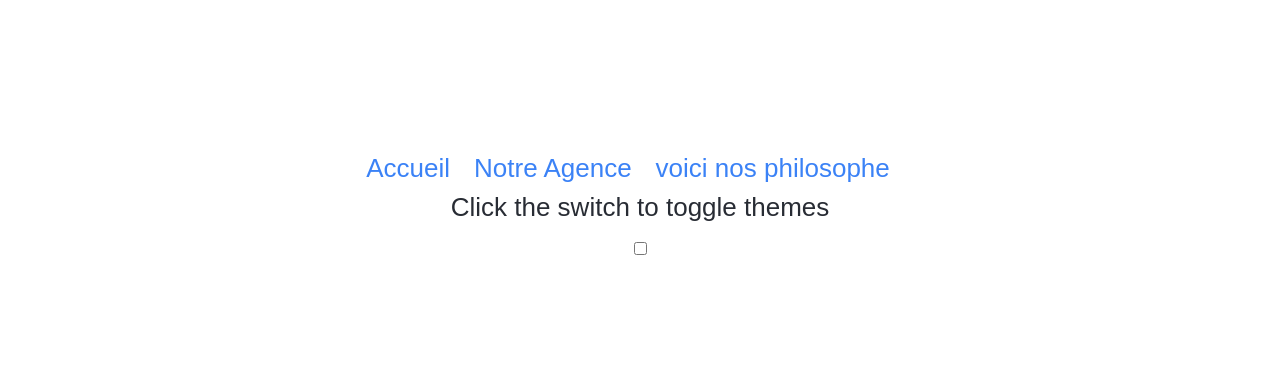
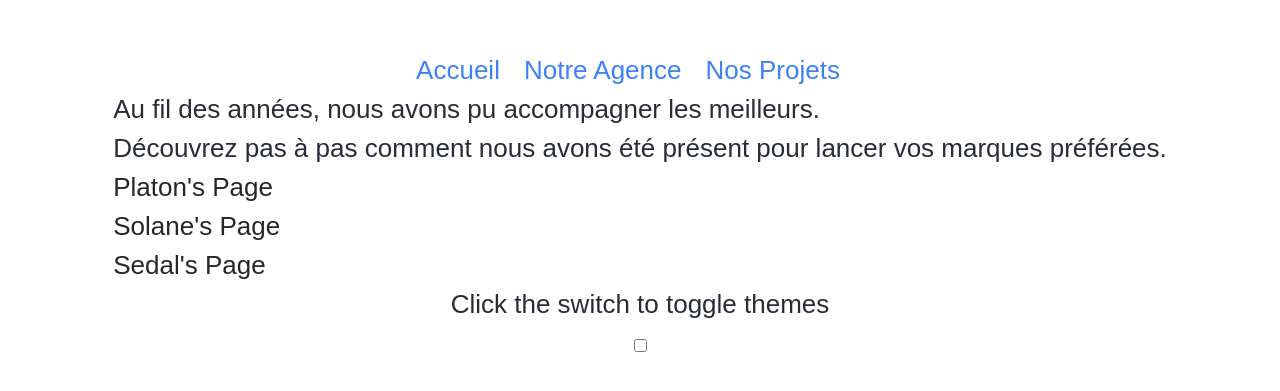
Before and after one commit to Nicoclos/agency_project, a React (Create React App) app: page /works in a window 1280 px wide. Shown: the part 193-584 px from the top of the page. Built offline with nearby package versions, Linux system fonts and the light colour scheme.

Commit message:
updating

```diff
--- a/src/App.js
+++ b/src/App.js
@@ -47,8 +47,8 @@ const App = ()=> {
             <Routes>
               <Route path="/" element={<Home />}  />
               <Route path="/about" element={<About />}  />
-              <Route path="/philosophe" element={<Philosophe />} />
-              <Route path="/philosophe/:name" element={<Profil />} />
+              <Route path="/works" element={<Philosophe />} />
+              <Route path="/works/:name" element={<Profil />} />
             </Routes>
           </BrowserRouter>
           <p>Click the switch to toggle themes</p>
--- a/src/components/Home/index.jsx
+++ b/src/components/Home/index.jsx
@@ -5,6 +5,7 @@ const Home = () =>{
     <div>
       <section>
       <div class="max-w-md py-12 px-12 bg-white shadow-lg rounded-lg my-20 bg-blue-500 ">
+      Confiez vos rêves à des experts du Web ! <br />
       Grâce à notre savoir-faire, notre expérience et notre écoute, nous accompagnons nos clients dans la création de site internet: étude, UX, conception, design, développement, SEO.
 Notre agence web est capable de répondre à tous vos besoins et d'élaborer une véritable stratégie digitale.
       </div>
--- a/src/components/Navbar/index.jsx
+++ b/src/components/Navbar/index.jsx
@@ -14,7 +14,7 @@ const Navbars = () => {
   <Link class="text-blue-500 hover:text-blue-800"  to="/about">Notre Agence</Link>
   </li>
   <li class="mr-6">
-  <Link class="text-blue-500 hover:text-blue-800" to="/philosophe"> voici nos philosophe</Link>
+  <Link class="text-blue-500 hover:text-blue-800" to="/works">Nos Projets</Link>
   </li>
 
 </ul>
--- a/src/components/Philosophe/index.js
+++ b/src/components/Philosophe/index.js
@@ -17,9 +17,11 @@ const users = [
 const Philosophe = () => {
   return (
   <div>
+    Au fil des années, nous avons pu accompagner les meilleurs. <br/>
+    Découvrez pas à pas comment nous avons été présent pour lancer vos marques préférées. <br/>
       {users.map((user, index) => (
         <h5 key={index}>
-           <Link to={`/philosophe/${user.name}`}>{user.name}'s Page</Link>
+           <Link to={`/works/${user.name}-study-case`}>{user.name}'s Page</Link>
 
         </h5>
       ))}
```
Also changed, not shown: src/components/works.js (deleted).
